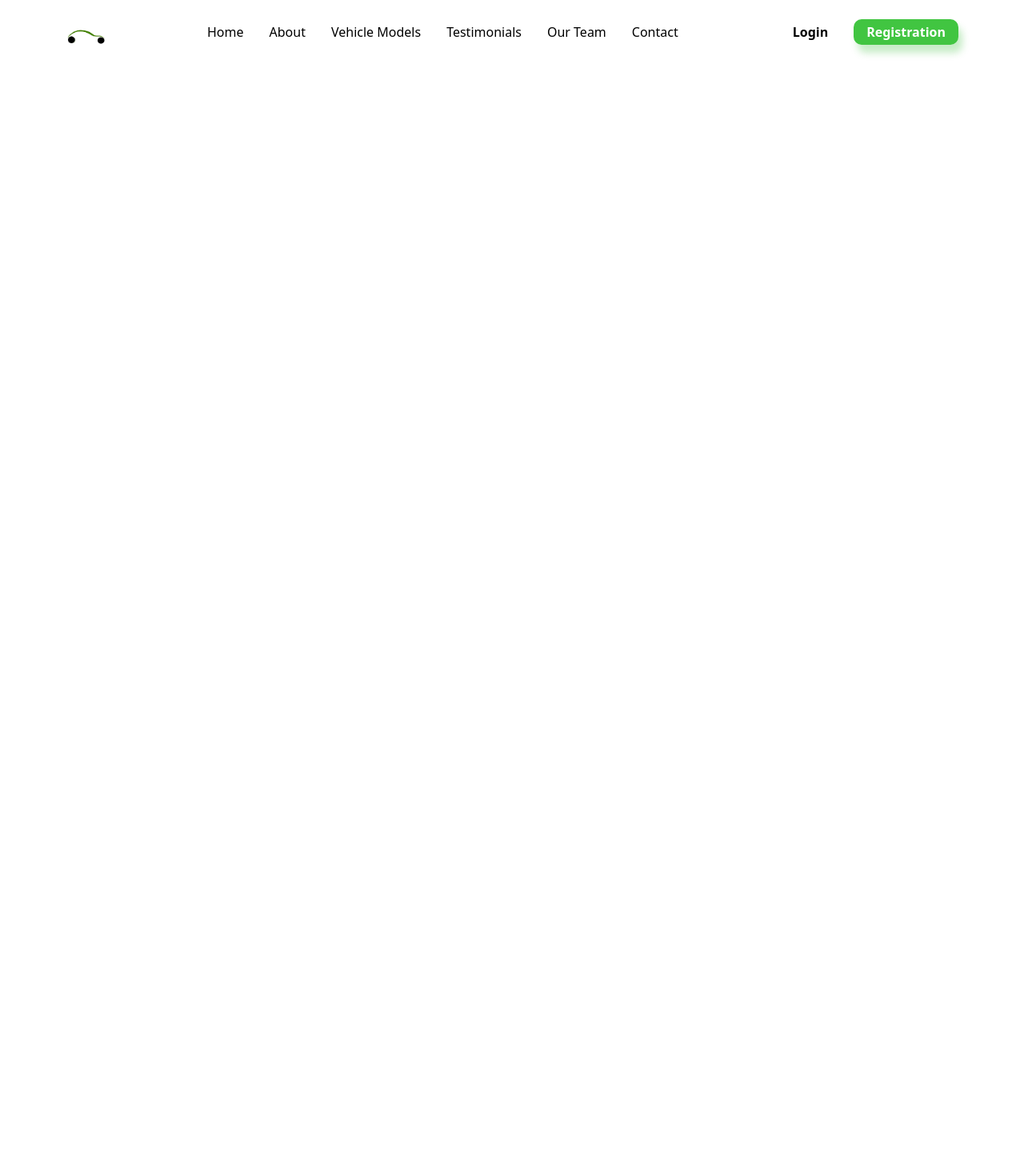
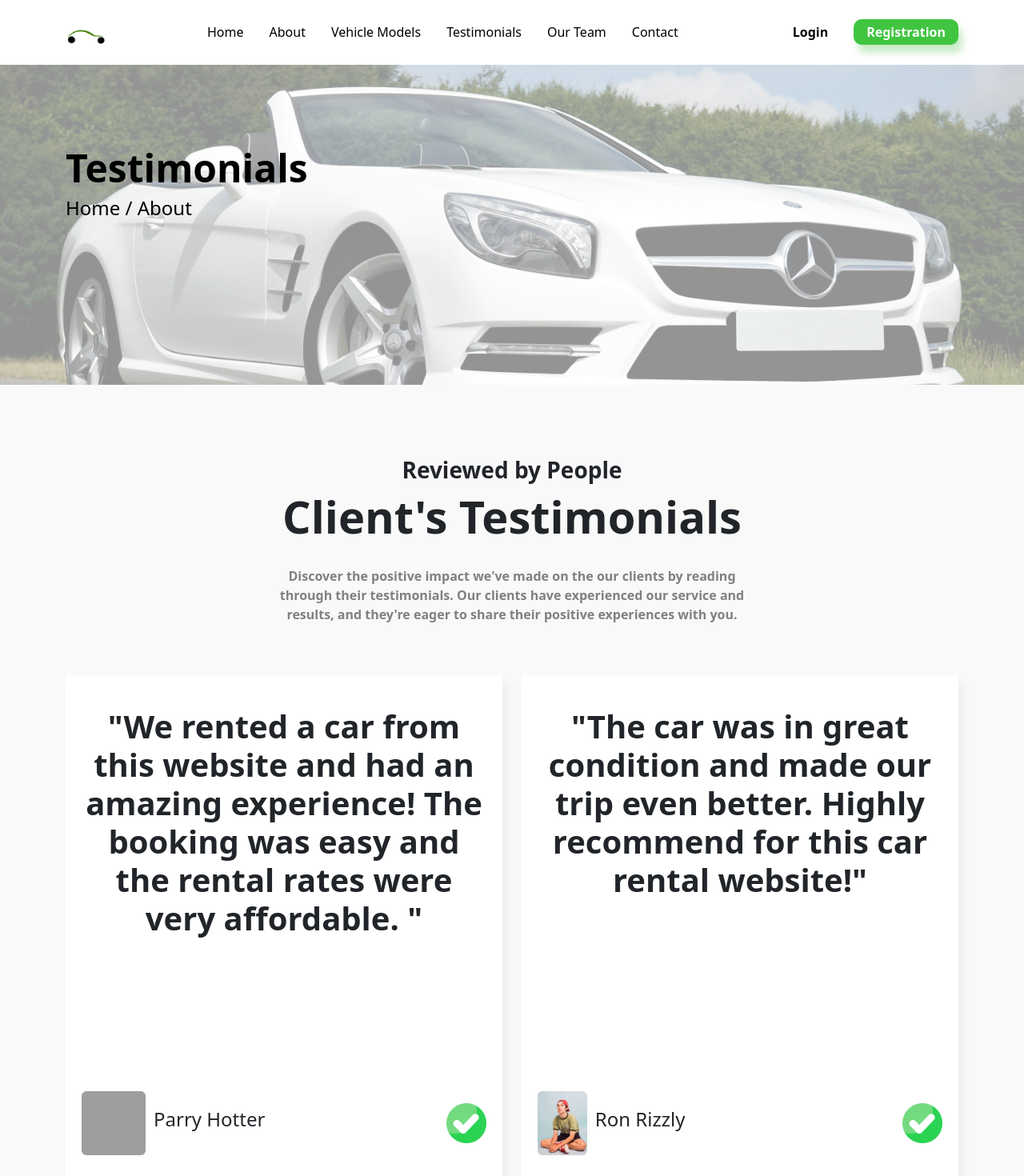
Before and after one commit to aurryllash/car-rent, an Angular app: page /testimonials in a window 1280 px wide. Before the commit this address led to /. Shown: the top 1470 px of the page at 80% size. Before the commit the page ends 800 px from the top, so only its background shows below. Built offline with nearby package versions, Linux system fonts and the light colour scheme; grey boxes are pictures that could not be loaded.

Commit message:
make testimonials component

```diff
--- a/src/app/Components/header/header.component.html
+++ b/src/app/Components/header/header.component.html
@@ -19,22 +19,22 @@
         <div class="offcanvas-body d-flex flex-column flex-lg-row p-4 p-lg-0">
           <ul class="navbar-nav  justify-content-center align-items-center fs-6 flex-grow-1 pe-3">
             <li class="nav-item mx-2">
-                <a class="nav-link active" aria-current="page" routerLink="/home">Home</a>
+                <a class="nav-link active" aria-current="page" data-bs-dismiss="offcanvas" routerLink="/home">Home</a>
             </li>
             <li class="nav-item mx-2">
-                <a class="nav-link active" aria-current="page" routerLink="/about">About</a>
+                <a class="nav-link active" aria-current="page" data-bs-dismiss="offcanvas" routerLink="/about">About</a>
             </li>
             <li class="nav-item mx-2">
-                <a class="nav-link active" aria-current="page" routerLink="/models">Vehicle Models</a>
+                <a class="nav-link active" aria-current="page" data-bs-dismiss="offcanvas" routerLink="/models">Vehicle Models</a>
             </li>
             <li class="nav-item mx-2">
-                <a class="nav-link active" aria-current="page" routerLink="/main">Testimonials</a>
+                <a class="nav-link active" aria-current="page" data-bs-dismiss="offcanvas" routerLink="/testimonials">Testimonials</a>
             </li>
             <li class="nav-item mx-2">
-                <a class="nav-link active" aria-current="page" routerLink="/main">Our Team</a>
+                <a class="nav-link active" aria-current="page" data-bs-dismiss="offcanvas" routerLink="/main">Our Team</a>
             </li>
             <li class="nav-item mx-2">
-                <a class="nav-link active" aria-current="page" routerLink="/main">Contact</a>
+                <a class="nav-link active" aria-current="page" data-bs-dismiss="offcanvas" routerLink="/main">Contact</a>
             </li>
           </ul>
           <div class="d-flex flex-column flex-lg-row justify-content-center align-items-center gap-3 fs-6">
--- a/src/app/Components/models/models.component.html
+++ b/src/app/Components/models/models.component.html
@@ -32,7 +32,7 @@
 
                   <button class="reserve-btn mt-4 mt-lg-1" type="submit" routerLink="/home">Book Ride</button>
                 </div>
-              </div>
+            </div>
           </div>
         </div>
       </div>
--- a/src/app/Components/testimonials/testimonials.component.css
+++ b/src/app/Components/testimonials/testimonials.component.css
@@ -0,0 +1,22 @@
+/* section 1 */
+.cover-img {
+    background-image: url('/assets/Covers/pexels-mike-bird-136872.jpg');
+    background-size: cover;
+    background-position: center;
+    height: 400px;
+}
+.home-title {
+    color: black;
+    transition: color 0.3s;
+    cursor: pointer;
+}
+.home-title:hover {
+    color: rgb(65, 197, 65);
+}
+/* section 2 */
+.section-2 .box {
+    background-color: white;
+    padding: 40px 20px;
+    box-shadow: 7px 10px 10px rgba(128, 128, 128, 0.086);
+    height: 40rem;
+}
--- a/src/app/Components/testimonials/testimonials.component.html
+++ b/src/app/Components/testimonials/testimonials.component.html
@@ -1 +1,44 @@
-<p>testimonials works!</p>
+<div class="cover-img img-fluid ">
+    <div style="background-color: rgba(255, 255, 255, 0.58); height: 100%; ">
+        <section class="section-1 container text-black" style="padding-top: 100px;">
+            <h1 class="display-5" style="font-weight: 700;">Testimonials</h1>
+            <h4><span class="home-title" routerLink="/home">Home</span> / About</h4>
+        </section>
+    </div>
+</div>
+<section class="section-2" style="background-color: rgba(245, 245, 245, 0.598); padding: 90px 20px 200px 20px;">
+    <div class="content text-center d-flex justify-content-center  align-items-center flex-column">
+      <h3 style="font-weight: 700;">Reviewed by People</h3>
+      <h1 class="display-4" style="font-weight: 800;">Client's Testimonials</h1>
+      <p class="pForsec8" style="color: grey; font-weight: 700; max-width: 600px; margin-top: 20px;">Discover the positive impact we've made on the our clients by reading through their testimonials. Our clients have experienced our service and results, and they're eager to share their positive experiences with you.</p>
+    </div>
+
+  <div class="container text-center mt-5">
+    <div class="row">
+      <div class="col-ms-12 col-md-12 col-lg-6">
+        <div class="box">
+          <p class="display-6" style=" font-weight: 600; height: 25rem;">"We rented a car from this website and had an amazing experience! The booking was easy and the rental rates were very affordable. "</p>
+          <div class="d-flex justify-content-between align-items-center " style="margin-top: 80px;">
+            <div class="d-flex align-items-center" >
+              <img src="/assets/profileicons/Free Photo _ Vertical shot of contemplative thoughtful dark skinned man keeps hand under chin, looks thoughtfully upwards.jpg" class="rounded" width="80px" height="80px" alt="">
+              <h4 style="margin-left: 10px;">Parry Hotter</h4>
+            </div>
+            <img src="/assets/profileicons/check.png" width="w-auto" height="50px" alt="">
+          </div>
+        </div>
+      </div>
+      <div class="col-ms-12 col-md-12 col-lg-6 d-none d-lg-block">
+        <div class="box">
+          <p class="display-6" style="font-weight: 600; height: 25rem;">"The car was in great condition and made our trip even better. Highly recommend for this car rental website!"</p>
+          <div class="d-flex justify-content-between align-items-center" style="margin-top: 80px;">
+            <div class="d-flex align-items-center">
+              <img src="/assets/profileicons/LOCAL WOLVES __ ISSUE 51 - CONAN GRAY.jpg" class="rounded" width="w-auto" height="80px" alt="">
+              <h4 style="margin-left: 10px;">Ron Rizzly</h4>
+            </div>
+            <img src="/assets/profileicons/check.png" width="w-auto" height="50px" alt="">
+          </div>
+        </div>
+      </div>
+    </div>
+  </div>
+  </section>
--- a/src/app/Popups/pop-upreserve/pop-upreserve.component.html
+++ b/src/app/Popups/pop-upreserve/pop-upreserve.component.html
@@ -83,7 +83,7 @@
           </div>
         </div>
         <button [mat-dialog-close]="data.reserved == false" class="reserve-btn mt-4 mt-lg-12" type="button">Reserve</button>
-        <button (click)="close()" class="reserve-btn mt-4 mt-lg-12" style="background-color: grey;" type="button">Close</button>
+        <button (click)="close()" class="reserve-btn  mt-4 mt-lg-12" style="background-color: grey;" type="button">Close</button>
       </form>
     </section>
   </mat-dialog-content>
--- a/src/app/app-routing.module.ts
+++ b/src/app/app-routing.module.ts
@@ -3,12 +3,14 @@ import { RouterModule, Routes } from '@angular/router';
 import { HomeComponent } from './Components/home/home.component';
 import { AboutComponent } from './Components/about/about.component';
 import { ModelsComponent } from './Components/models/models.component';
+import { TestimonialsComponent } from './Components/testimonials/testimonials.component';
 
 const routes: Routes = [
   {path: '', redirectTo: 'home', pathMatch: 'full'},
   {path: 'home', component: HomeComponent},
   {path: 'about', component: AboutComponent},
-  {path: 'models', component: ModelsComponent}
+  {path: 'models', component: ModelsComponent},
+  {path: 'testimonials', component: TestimonialsComponent}
 ];
 
 @NgModule({
```
